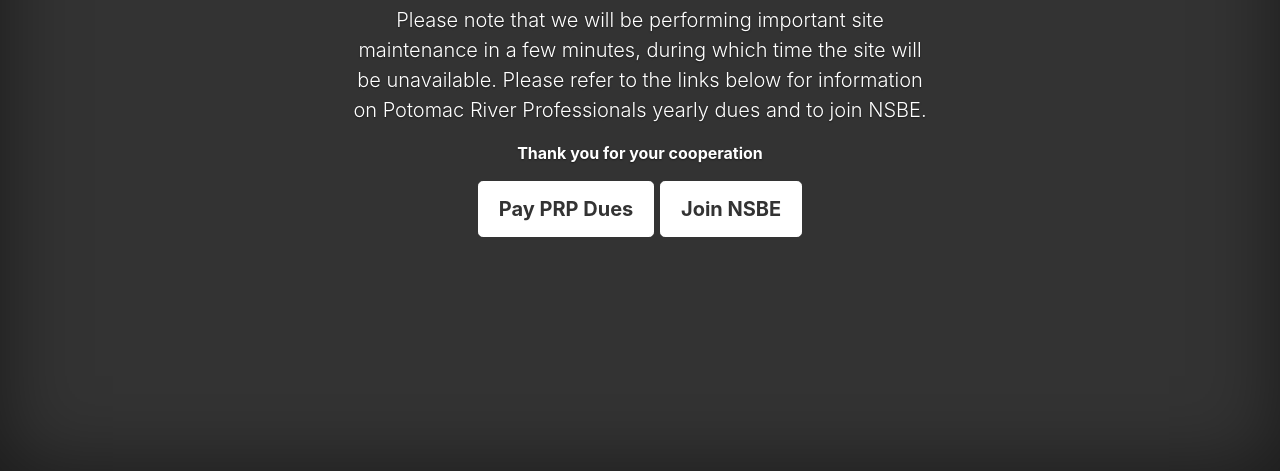
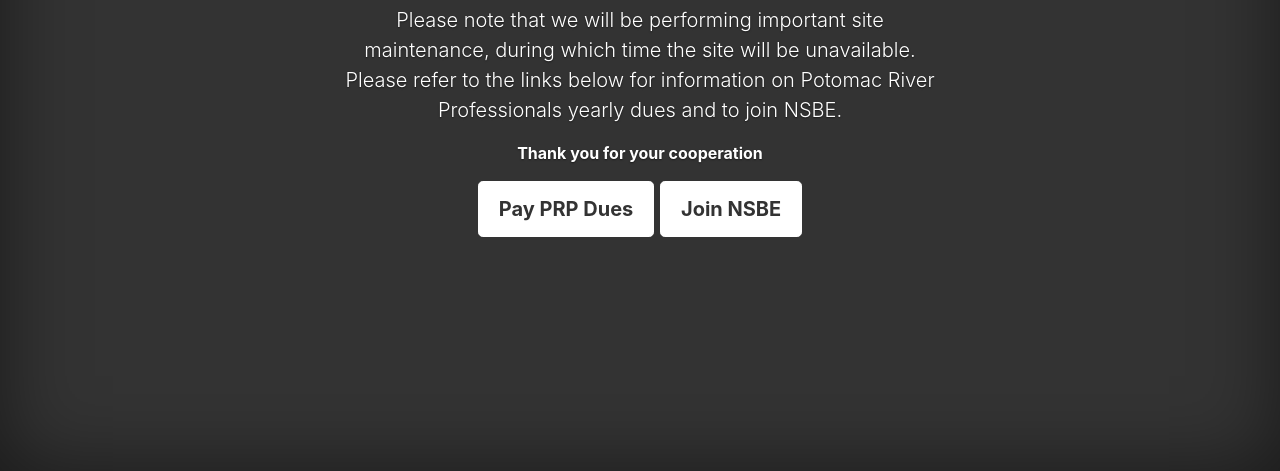
Before and after one commit to nsbepotomacriverae/NSBE_Site, a website: page index.html in a window 1280 px wide. Shown: the part 329-800 px from the top of the page. Drawn offline with nearby package versions, Linux system fonts and the light colour scheme; files whose address does not match are found by name.

Commit message:
Update index.html
Changed text

```diff
--- a/index.html
+++ b/index.html
@@ -34,7 +34,7 @@
 
       <main role="main" class="inner cover">
         <h1 class="cover-heading">Site Maintenance</h1>
-        <p class="lead">Please note that we will be performing important site maintenance in a few minutes, during which time the site will be unavailable. Please refer to the links below for information on Potomac River Professionals yearly dues and to join NSBE.</p><b>Thank you for your cooperation</b><p>
+        <p class="lead">Please note that we will be performing important site maintenance, during which time the site will be unavailable. Please refer to the links below for information on Potomac River Professionals yearly dues and to join NSBE.</p><b>Thank you for your cooperation</b><p>
         <p class="lead">
           <a href="https://www.paypal.com/paypalme2/PRPMEMBERSHIP/25" class="btn btn-lg btn-secondary">Pay PRP Dues</a>
           <a href="http://www.nsbe.org/Membership.aspx#.WsqN0S-ZNp-" class="btn btn-lg btn-secondary">Join NSBE</a>
```
